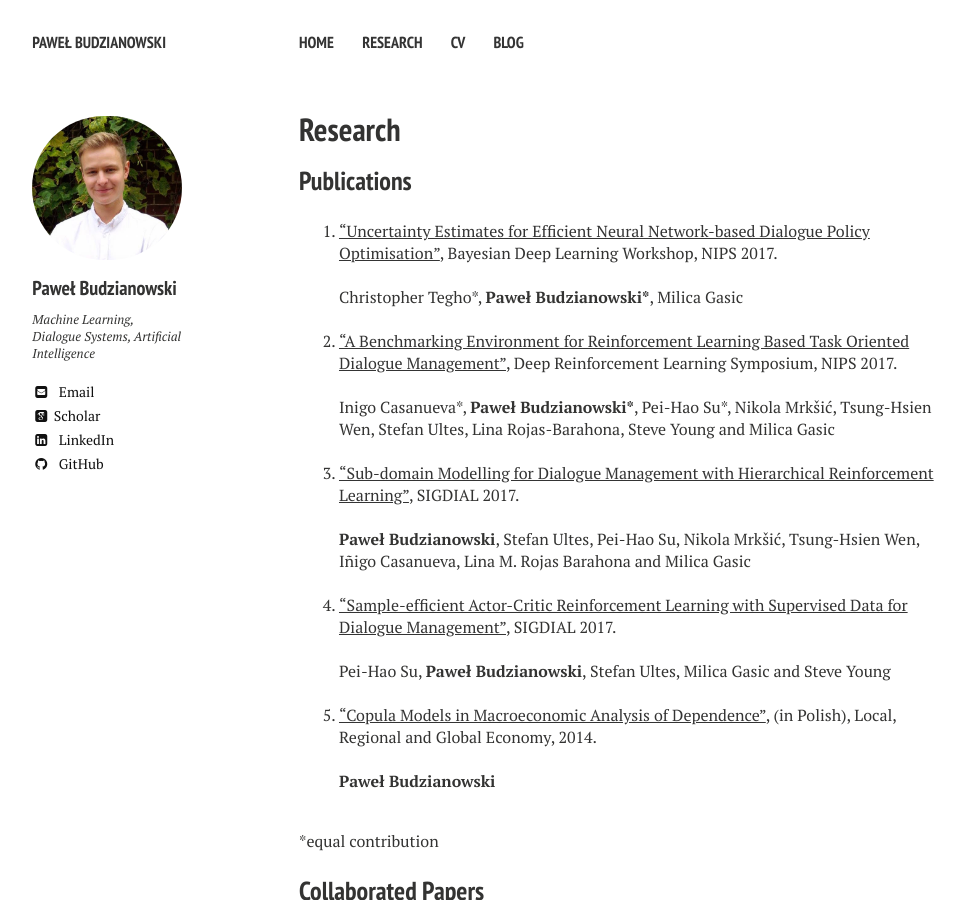
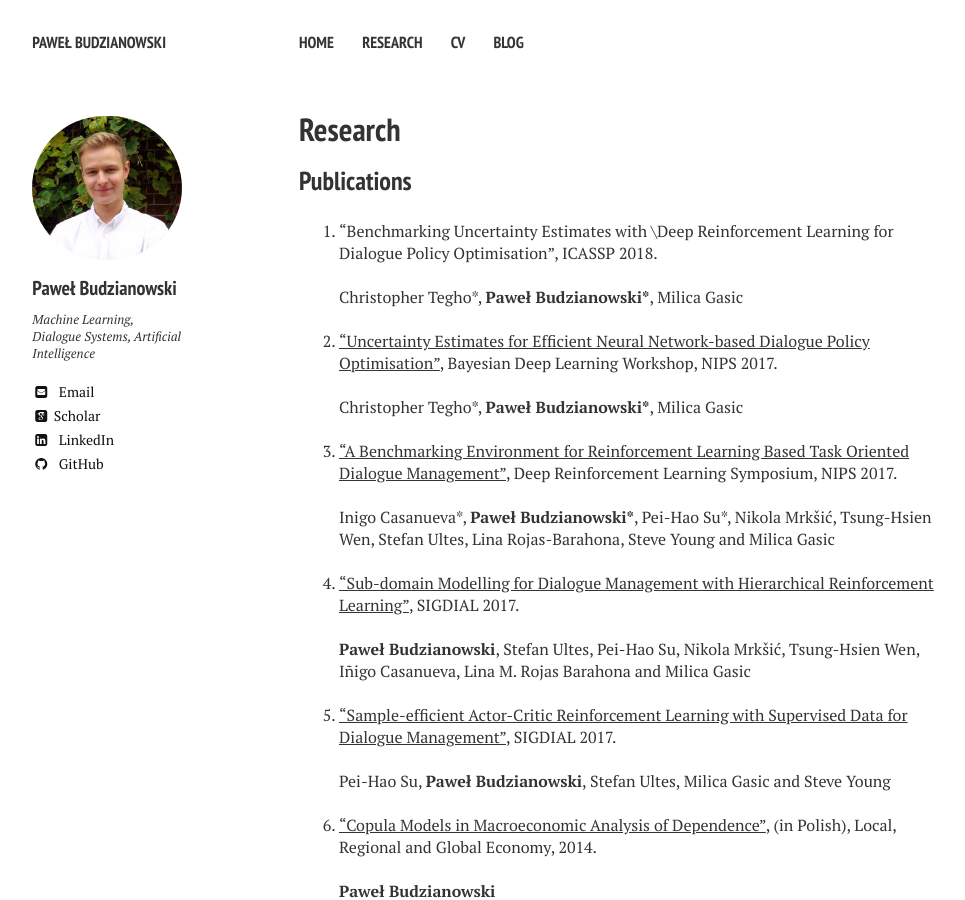
Before and after one commit to pawel-polyai/budzianowski.github.io, a Jekyll site: the page built from research.md, in a window 1280 px wide and 900 px high. Shown: the whole window, without its empty margins (21-986 px from the left). Built offline with Jekyll 4.4.1, drawn with Linux system fonts in a browser that asks for light colours; nearby versions of some CDN libraries; some web fonts are replaced.

Commit message:
add papers'

```diff
--- a/research.md
+++ b/research.md
@@ -8,6 +8,12 @@ comments: false
 ---
 
 ## Publications
+6. "Benchmarking Uncertainty Estimates with \\Deep Reinforcement Learning for Dialogue Policy Optimisation", ICASSP 2018.
+<br />
+<br />
+Christopher Tegho*, <b>Paweł Budzianowski*</b>, Milica Gasic
+<br />
+<br />
 5. ["Uncertainty Estimates for Efficient Neural Network-based Dialogue Policy Optimisation"](https://arxiv.org/abs/1711.11486), Bayesian Deep Learning Workshop, NIPS 2017.
 <br />
 <br />
```
